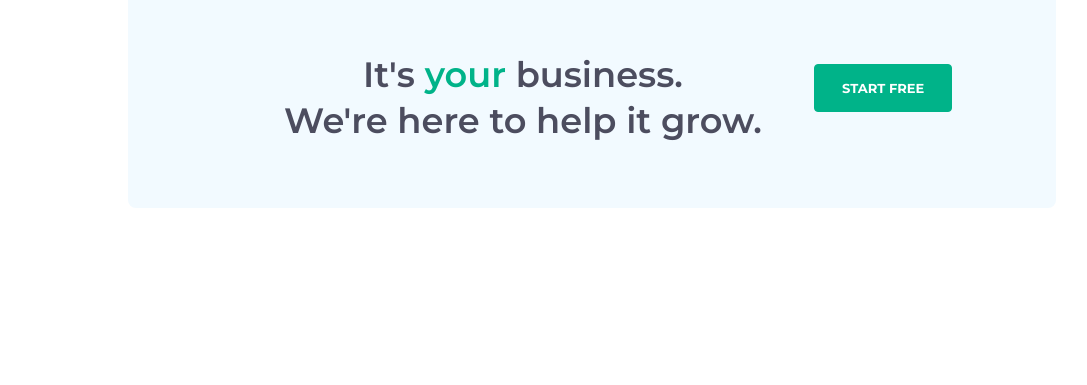
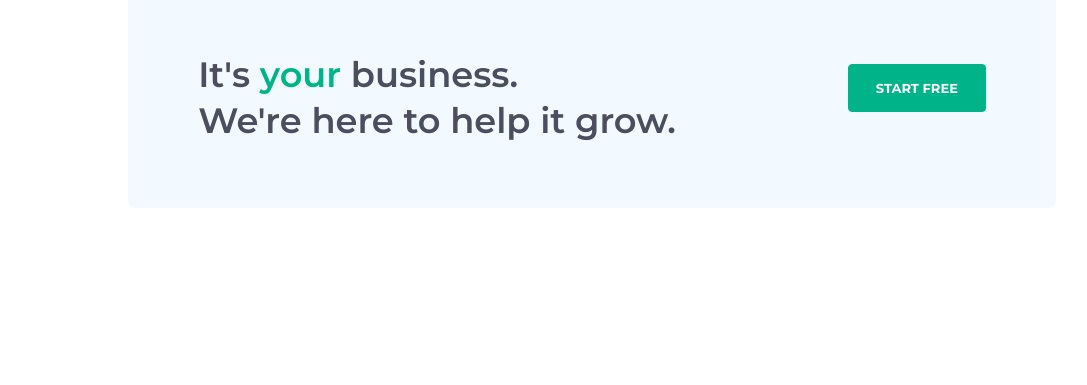
Before and after one commit to jkaps9/bonsai, a website built with webpack: page src/template.html in a window 1280 px wide. Shown: the part 1984-2369 px from the top of the page, without its empty margins (48-1135 px from the left). Built offline with nearby package versions, Linux system fonts and the light colour scheme.

Commit message:
align cta text to start on big screens

```diff
--- a/src/styles.css
+++ b/src/styles.css
@@ -695,7 +695,7 @@ footer {
 
   #cta > .cta-container {
     flex-direction: row;
-    padding: 4rem 3rem;
+    padding: 4rem 0;
 
     .left {
       width: 70%;
@@ -704,6 +704,7 @@ footer {
         font-size: 2.2rem;
         line-height: 130%;
         font-weight: 600;
+        text-align: start;
       }
     }
   }
```
